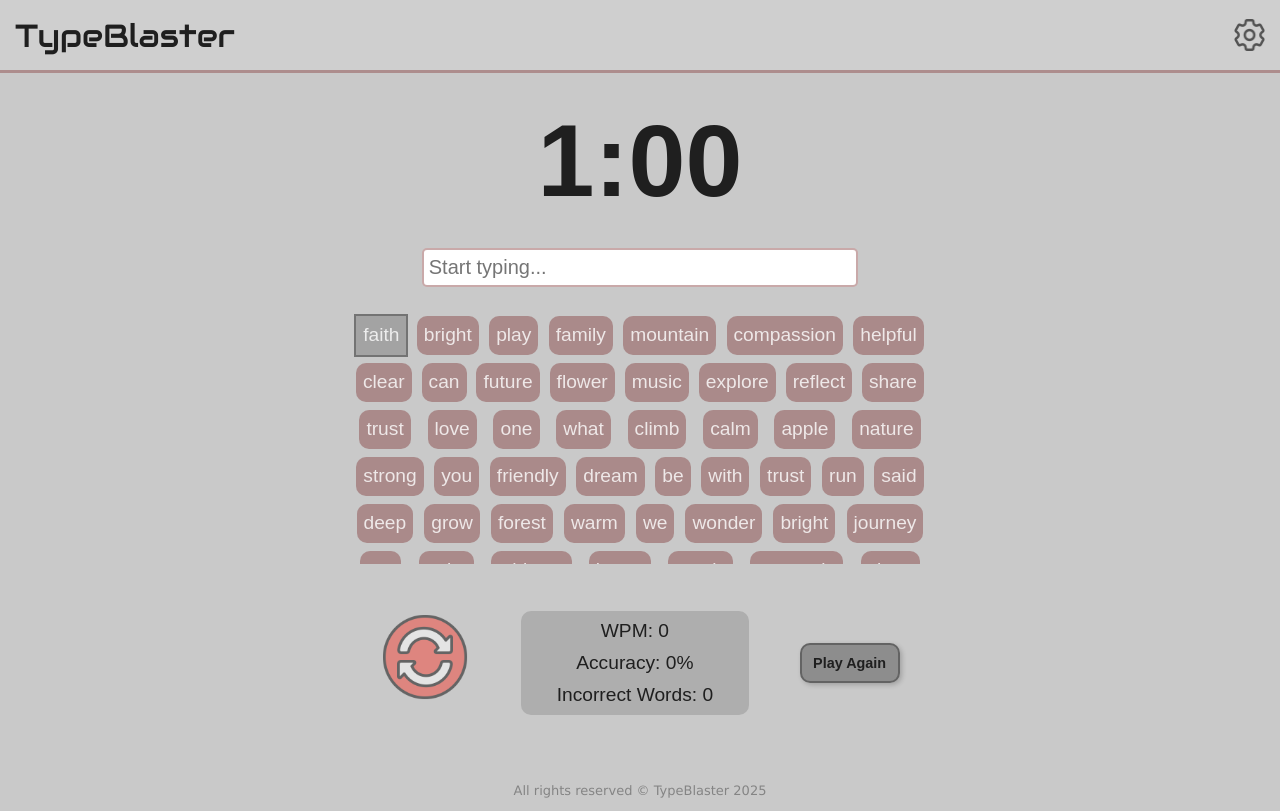
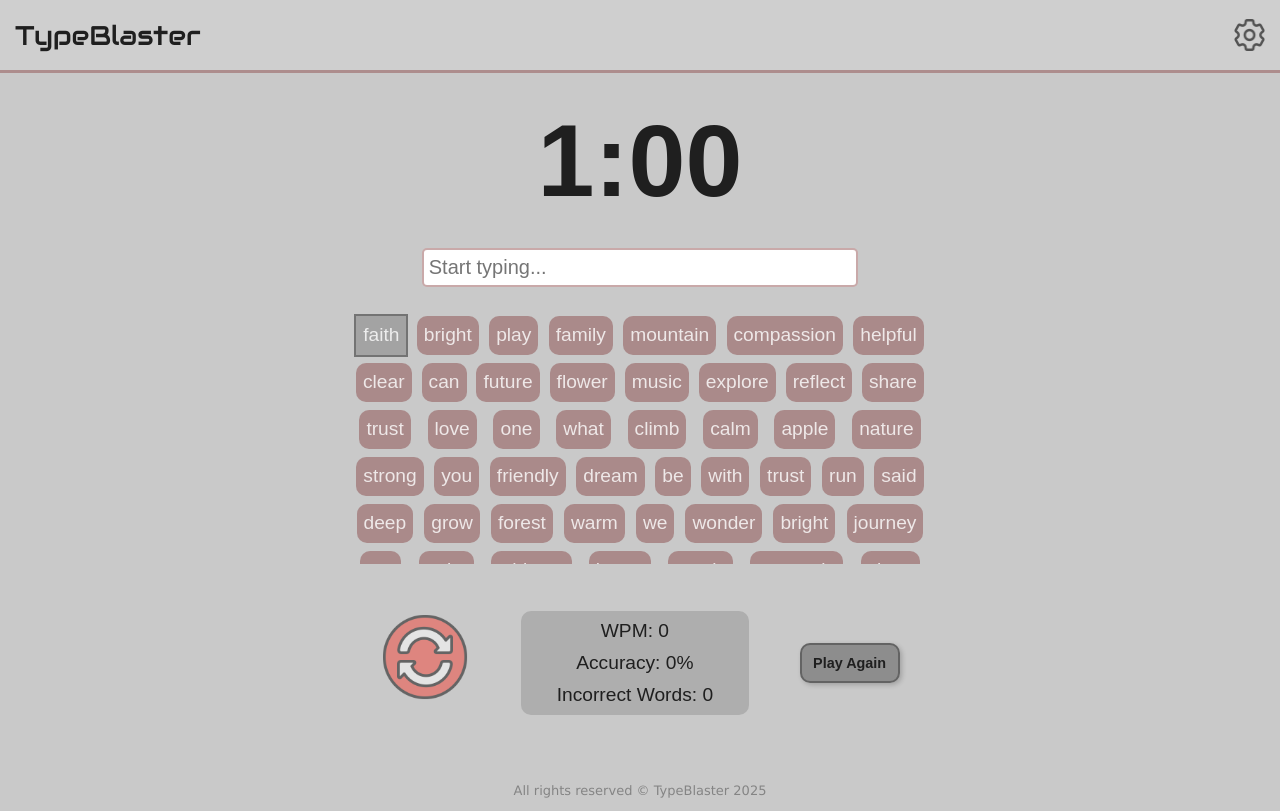
Before and after one commit to alecs007/TypeBlaster, a React (Vite) app: page / in a window 1280 px wide. Built offline with nearby package versions, Linux system fonts and the light colour scheme.

Commit message:
Update Header.css

```diff
--- a/src/Home/Header/Header.css
+++ b/src/Home/Header/Header.css
@@ -7,6 +7,7 @@
   justify-content: space-between;
   border-bottom: 3px solid var(--primary-color);
   h1 {
+    font-size: 27px;
     margin-left: 15px;
     font-family: "Audiowide";
     font-weight: 300;
```
